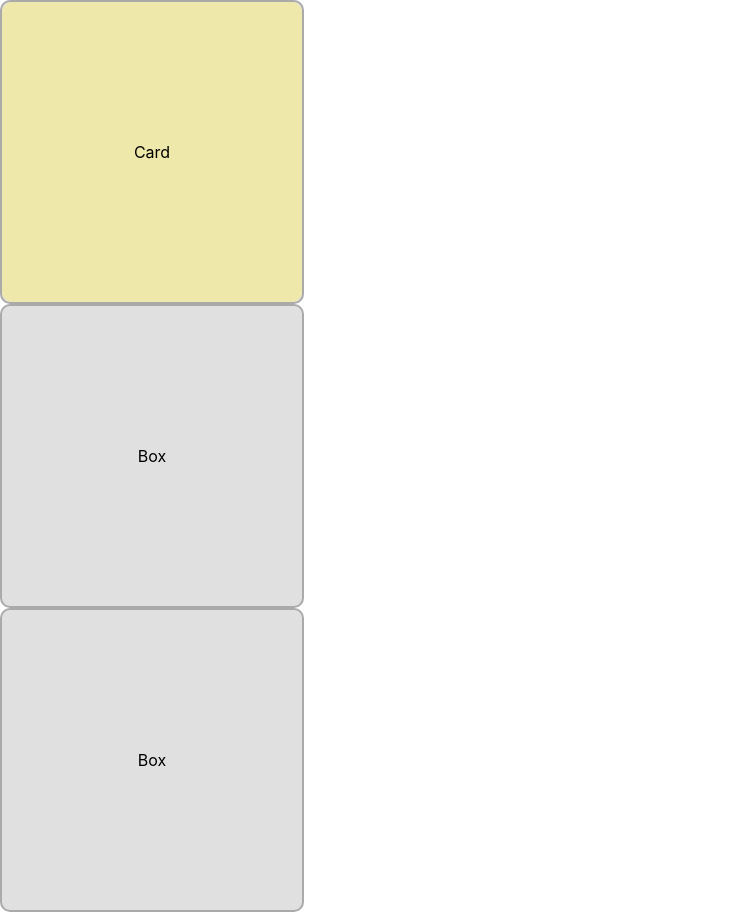
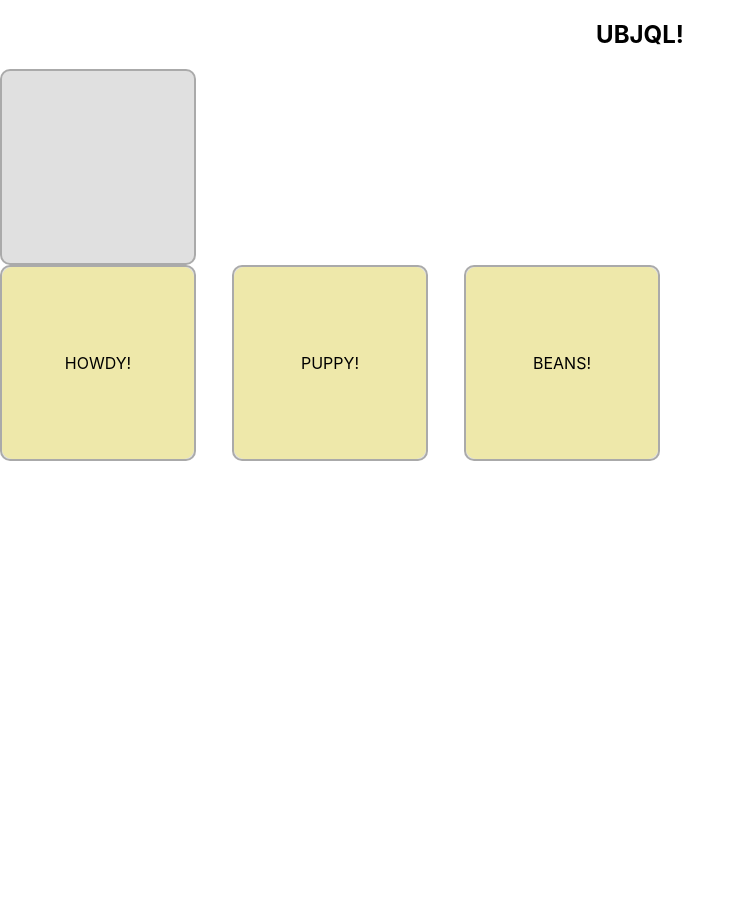
Before and after one commit to xmenbteam/natural-born-winners, a React (Create React App) app: page / in a window 1280 px wide. Shown: the whole page, without its empty margins (0-745 px from the left). After the commit the page ends 800 px from the top, so only its background shows below. Built offline with nearby package versions, Linux system fonts and the light colour scheme.

Commit message:
when correct answer dropped, success msg renders

```diff
--- a/src/App.css
+++ b/src/App.css
@@ -43,9 +43,16 @@
   margin: 20px;
 }
 
+.boxes {
+  display: flex;
+  flex-flow: row nowrap;
+  gap: 1rem;
+  align-items: center;
+}
+
 .box {
-  width: 300px;
-  height: 300px;
+  width: 12rem;
+  height: 12rem;
   display: flex;
   justify-content: center;
   align-items: center;
--- a/src/App.js
+++ b/src/App.js
@@ -4,7 +4,7 @@ import "./App.css";
 function App() {
   return (
     <div className="App">
-      <Cypher />
+      <Cypher phraseToGuess="HOWDY!" />
     </div>
   );
 }
--- a/src/components/Cypher.js
+++ b/src/components/Cypher.js
@@ -1,13 +1,20 @@
-import { useState } from 'react';
+import { useState, useEffect } from 'react';
 import { useDrag, useDrop } from "react-dnd";
+import cypher from '../utils/cypher';
 
-function Card() {
-  const [{ isDragging }, dragRef] = useDrag(() => ({
-    type: "card",
-    collect: (monitor) => ({
-      isDragging: monitor.isDragging(),
-    }),
-  }));
+function Card({ text, index, setCurrentDrag }) {
+  const [{ isDragging }, dragRef] = useDrag(() => {
+    return {
+      type: "card",
+      collect: (monitor) => ({
+        isDragging: monitor.isDragging(),
+      }),
+    }
+  });
+
+  if (isDragging) {
+    setCurrentDrag(index);
+  }
 
   return (
     <div
@@ -16,13 +23,14 @@ function Card() {
       style={{
         backgroundColor: isDragging ? "#fbb" : "palegoldenrod",
       }}
+      onClick={() => setCurrentDrag(index)}
     >
-      Card
+      {text}
     </div>
   );
 }
 
-function Box({ card, moveCard }) {
+function Box({ card, moveCard, phrase, setCurrentDrag  }) {
   const [{ isOver }, dropRef] = useDrop(() => ({
     accept: "card",
     drop: () => moveCard(),
@@ -37,26 +45,65 @@ function Box({ card, moveCard }) {
       ref={dropRef}
       style={{ backgroundColor: isOver ? "#bbf" : "rgba(0,0,0,.12" }}
     >
-      {card ? <Card /> : "Box"}
-    </div>
-  );
-
-}
-
-function App() {
-  const [index, setIndex] = useState(1);
-
-  function moveCard(i) {
-    setIndex(i);
-  }
-
-  return (
-    <div className="App">
-      <Box card={index === 1} moveCard={moveCard.bind(null, 1)}></Box>
-      <Box card={index === 2} moveCard={moveCard.bind(null, 2)}></Box>
-      <Box card={index === 3} moveCard={moveCard.bind(null, 3)}></Box>
+      {card ? <Card text={phrase} index={card} setCurrentDrag={setCurrentDrag} /> : ""}
     </div>
   );
 }
 
-export default App;
+function Cypher({ phraseToGuess }) {
+  const [currentDrag, setCurrentDrag] = useState(null);
+  const [currentDragTarget, setCurrentDragTarget] = useState(null);
+  const [guess, setGuess] = useState(null);
+  const [success, setSuccess] = useState(false);
+
+  const phrases = [
+    "HOWDY!",
+    "PUPPY!",
+    "BEANS!"
+  ];
+
+  useEffect(() => {
+    const guess = phrases[currentDrag - 1];
+    setGuess(guess);
+    if (guess === phraseToGuess) setSuccess(true);
+  }, [currentDrag, phraseToGuess, phrases]);
+
+  function moveCard(i) {
+    setCurrentDragTarget(i);
+  }
+
+  return (
+    <div>
+      <h2>{cypher(phraseToGuess)}</h2>
+
+      {success && (
+        <h3>Well done!</h3>
+      )}
+
+      <section className="target">
+        <Box
+          card={currentDragTarget === 0}
+          moveCard={moveCard.bind(null, 0)}
+          setCurrentDrag={setCurrentDrag}
+          phrase={guess}
+          setSuccess={setSuccess}
+        />
+      </section>
+
+      <section className="boxes">
+        {phrases.map((phrase, index) => (
+          <Box
+            key={phrase}
+            card={index + 1}
+            moveCard={moveCard.bind(null, index + 1)}
+            phrase={phrase}
+            setCurrentDrag={setCurrentDrag}
+          />
+        ))}
+      </section>
+
+    </div>
+  );
+}
+
+export default Cypher;
--- a/src/utils/cypher.js
+++ b/src/utils/cypher.js
@@ -14,5 +14,3 @@ export default function cypher(str) {
   }
   return resultStr.join("");
 };
-
-console.log(cypher("SERR CVMMN!"));
```
